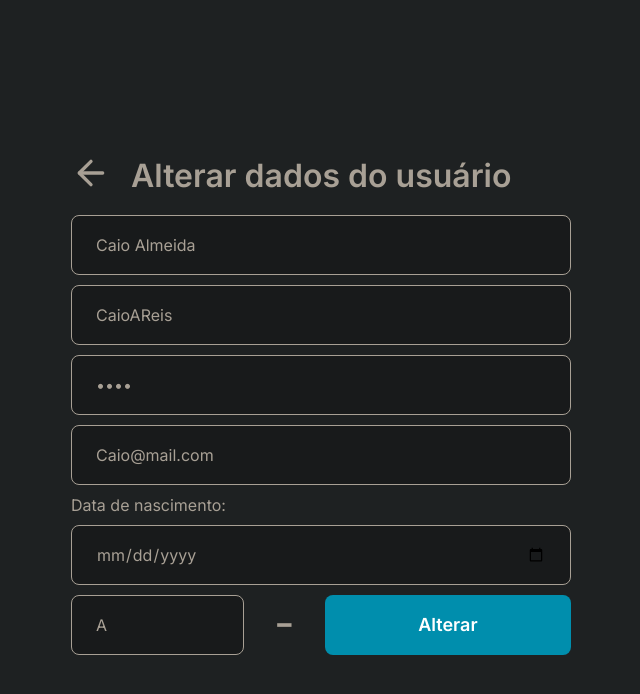
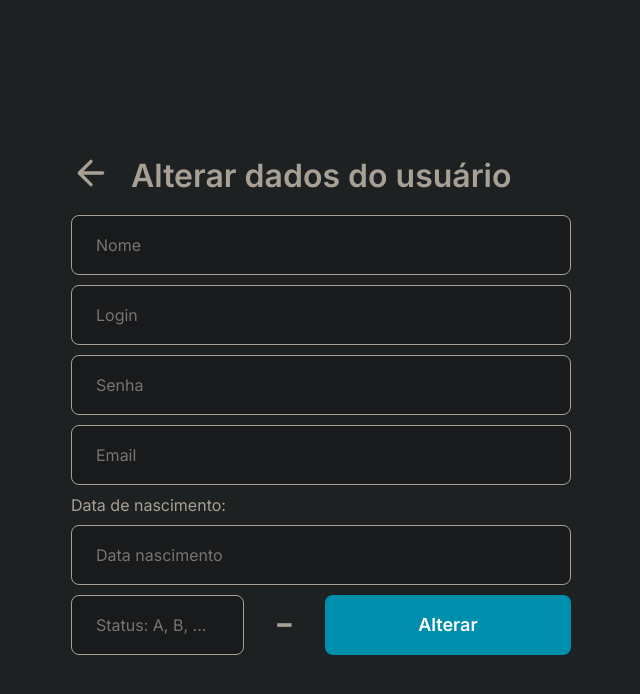
Before and after one commit to CaioAReis/Controle-de-Permissao-de-Usuario, a React (Create React App) app in the folder frontend/: page /alterarDados in a window 1280 px wide. Shown: the top 694 px of the page, without its empty margins (319-959 px from the left). Built offline with nearby package versions, Linux system fonts and the light colour scheme; the HTML template or start-up script is replaced by a standard one.

Commit message:
Integrando as telas de Novo recurso e Alterar dados com o backend

```diff
--- a/frontend/src/pages/alterarDados/index.js
+++ b/frontend/src/pages/alterarDados/index.js
@@ -1,36 +1,98 @@
-import React from 'react';
-import { Link } from 'react-router-dom';
+import React, { useState } from 'react';
+import { Link, useHistory } from 'react-router-dom';
 import { FiArrowLeft } from 'react-icons/fi';
 
 import './style.css'
+import api from '../../services/api';
 
 export function AlterarDados() {
+
+    const [nome, setNome] = useState(localStorage.getItem('userName'));
+    const [login, setLogin] = useState(localStorage.getItem('userLogin'));
+    const [senha, setSenha] = useState('');
+    const [email, setEmail] = useState(localStorage.getItem('userEmail'));
+    const [data_nascimento, setData] = useState(localStorage.getItem('userData'));
+    const [status, setStatus] = useState(localStorage.getItem('userStatus'));
+
+    const history = useHistory();
+
+    async function handleAlterar(e) {
+        e.preventDefault();
+
+        const dados = {
+            nome,
+            login,
+            senha,
+            email,
+            data_nascimento,
+            status
+        };
+
+        try {
+            await api.put(`usuario/${localStorage.getItem('userId')}`, dados);
+
+            localStorage.setItem('userName', nome);
+            localStorage.setItem('userLogin', login);
+            localStorage.setItem('userEmail', email);
+            localStorage.setItem('userData', data_nascimento);
+            localStorage.setItem('userStatus', status);
+
+            history.push('/perfil');
+        } catch (error) {
+            alert('Erro na alteração, tente novamente.')
+        }
+    }
+
     return(
         <div className="containerXY">
             <section className='form-container'>
-                <form className='alterar' action="" method="post">
+                <form className='alterar' onSubmit={handleAlterar} >
 
                     <div className="superior">
                         <Link to='/perfil'> <FiArrowLeft size={40} color='#a8a095' /> </Link>
                         <h1>Alterar dados do usuário</h1>
                     </div>
 
-                    <input name='nome' placeholder='Nome' defaultValue='Caio Almeida'/>
-                    <input name='Login' placeholder='Login' defaultValue='CaioAReis' />
-                    <input type='password' name='senha' placeholder='Senha' defaultValue='1234'/>
-                    <input type='email' name='email' placeholder='Email' defaultValue='Caio@mail.com' />
+                    <input
+                        placeholder='Nome'
+                        defaultValue={nome}
+                        onChange={e => setNome(e.target.value)}/>
+
+                    <input
+                        placeholder='Login'
+                        defaultValue={login}
+                        onChange={e => setLogin(e.target.value)} />
+
+                    <input
+                        type='password'
+                        placeholder='Senha'
+                        value={senha}
+                        onChange={e => setSenha(e.target.value)}/>
+
+                    <input
+                        type='email'
+                        placeholder='Email'
+                        defaultValue={email}
+                        onChange={e => setEmail(e.target.value)}/>
 
                     <div>
                         <div style={{fontSize: '16px', marginBottom: '10px' }} >Data de nascimento:</div>
-                        <input type='date' name='data_nascimento' placeholder='Data nascimento'/>
+                        <input
+                            placeholder='Data nascimento'
+                            defaultValue={data_nascimento}
+                            onChange={e => setData(e.target.value)}/>
                     </div>
 
                     <div className='last-input'>
-                        <input maxLength={1} name='status' placeholder='Status: A, B etc.' defaultValue='A'/>
+                        <input
+                            maxLength={1}
+                            placeholder='Status: A, B, ...'
+                            defaultValue={status}
+                            onChange={e => setStatus(e.target.value)}/>
+
                         <span>-</span>
                         <button className='button' type="submit">Alterar</button>
                     </div>
-
                 </form>
             </section>
         </div>
--- a/frontend/src/pages/novoRecurso/index.js
+++ b/frontend/src/pages/novoRecurso/index.js
@@ -1,23 +1,51 @@
-import React from 'react';
-import { Link } from 'react-router-dom';
+import React, { useState } from 'react';
+import { Link, useHistory } from 'react-router-dom';
 import { FiArrowLeft } from 'react-icons/fi';
 
+import api from '../../services/api';
 import './style.css';
 
 export function NovoRecurso() {
+
+    const [nome, setNome] = useState('');
+    const [status, setStatus] = useState('');
+
+    const history = useHistory();
+
+    async function handleRecurso(e) {
+        e.preventDefault();
+
+        const dados = { nome, status };
+
+        try {
+            await api.post('recurso', dados);
+            alert('Recurso criado com sucesso.');
+            history.push('/perfil');
+        } catch(error) {
+            alert('Erro ao criar recurso, tente novamente.')
+        }
+    }
+
     return(
         <div className="containerXY">
             <section className='form-container'>
-                <form className='recurso' action="" method="post">
-
+                <form className='recurso' onSubmit={handleRecurso}>
                     <div className="superior">
-                        <Link to='/perfil'> <FiArrowLeft size={40} color='#a8a095' /> </Link>
+                        <Link to='/perfil'><FiArrowLeft size={40} color='#a8a095'/></Link>
                         <h1>Criar novo recurso</h1>
                     </div>
 
-                    <input name='nome' placeholder='Nome'/>
+                    <input
+                        placeholder='Nome'
+                        value={nome}
+                        onChange={e => setNome(e.target.value)}/>
+
                     <div className='last-input'>
-                        <input name='status' maxLength={1} placeholder='Status: A, B etc.'/>
+                        <input
+                            maxLength={1}
+                            placeholder='Status: A, B, ...'
+                            value={status}
+                            onChange={e => setStatus(e.target.value)}/>
                         <span>-</span>
                         <button className='button' type="submit">Criar</button>
                     </div>
--- a/frontend/src/pages/perfil/index.js
+++ b/frontend/src/pages/perfil/index.js
@@ -2,13 +2,17 @@ import React from 'react';
 import { FiXCircle, FiPlusCircle } from 'react-icons/fi'
 import { Link } from 'react-router-dom';
 
+// import api from '../../services/api';
 import './style.css'
 
 export function Perfil() {
+
+    const userName = localStorage.getItem('userName');
+
     return(
         <div className='perfil-container'>
             <header>
-                <span>Bem-vindo(a): Caio AReis</span>
+                <span><strong>Bem-vindo(a):</strong> {userName}</span>
                 <div style={{display: 'flex', width: '250px', marginLeft: 'auto'}}>
                     <Link to='/alterarDados' className='alterar'>
                         <button className='button'>Alterar Dados</button>
```
Also changed, not shown: 2 other files (tests, documents, lock files or other folders).
